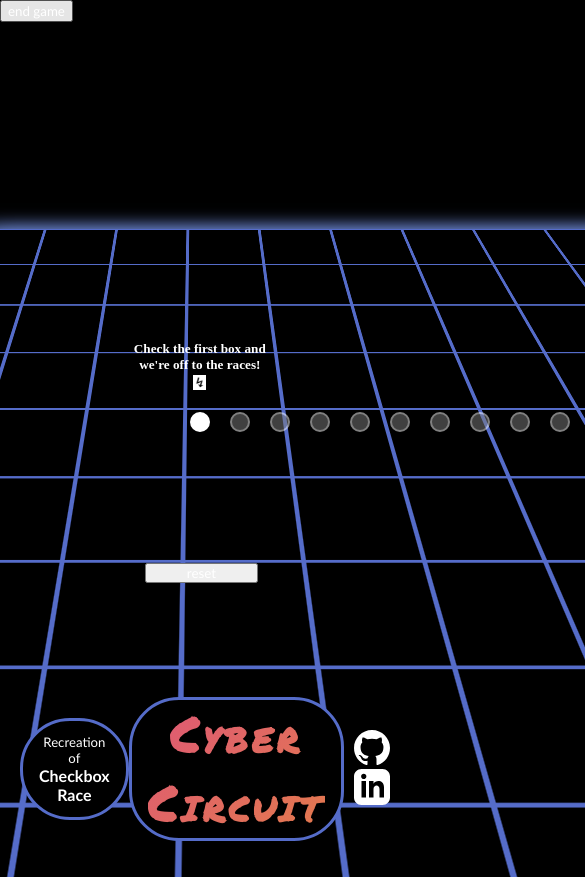
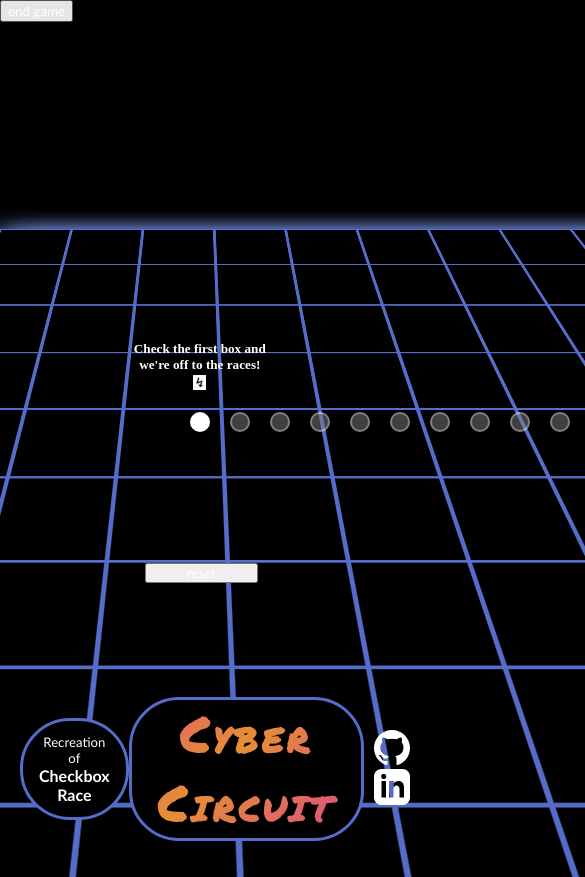
Before and after one commit to Its-A-Mia/SunsetSurfer, a React (Create React App) app: page / in a window 390 px wide. Shown: the top 877 px of the page, 585 px wide, since content can reach past the window. Built offline with nearby package versions, Linux system fonts and the light colour scheme.

Commit message:
added media query in js to ensure width of grid bg changes

```diff
--- a/src/App.js
+++ b/src/App.js
@@ -23,7 +23,18 @@ function App() {
   //Updates movement after page is re-rendered to ensure the currentKey state is updated before-hand
   useEffect(() => {
     const checkboxWrapper = document.querySelector('.checkboxes');
-    checkboxWrapper.style.transform = `translateX(${-21 * (currentKey - 1)}px)`; //moves checkboxes to the left when one is pressed
+    const gridBackground = document.querySelector('.bg-grid');
+
+    checkboxWrapper.style.transform = `translateX(${-40 * (currentKey - 1)}px)`; //moves checkboxes to the left when one is pressed
+
+    let gridXOffset = 390; //in px
+    const x = window.matchMedia('(max-width: 410px)');
+    if (x.matches) {
+      gridXOffset = 80;
+      gridBackground.style.width = `${4500}%`; //moves checkboxes to the left when one is pressed
+    }
+
+    gridBackground.style.transform = `rotateX(50deg) translateX(${-gridXOffset - 20 * (currentKey - 1)}px)`; //moves checkboxes to the left when one is pressed
 
     if (currentKey === 101 || checkpoint === 'gameReset') {
       //Enters this block once game is over--many components contain this check to ensure the end of game locks out player and shows final screen
--- a/src/components/Footer/Footer.css
+++ b/src/components/Footer/Footer.css
@@ -27,12 +27,20 @@ footer {
 }
 
 #game-title {
-  --background-gradient: linear-gradient(135deg, rgba(221, 81, 126, 1) 0%, rgba(230, 142, 53, 1) 100%);
+  --background-gradient: linear-gradient(
+    135deg,
+    rgba(221, 81, 126, 1) 0%,
+    rgba(230, 142, 53, 1) 16.7%,
+    rgba(221, 81, 126, 1) 33%,
+    rgba(230, 142, 53, 1) 50%,
+    rgba(221, 81, 126, 1) 66%,
+    rgba(230, 142, 53, 1) 100%
+  );
   background-image: var(--background-gradient);
-  background-size: 240%;
+  background-size: 500%;
   -webkit-text-fill-color: transparent;
   transition: transform 200ms;
-  animation: textRipple 1.5s ease-in-out infinite alternate;
+  animation: textRipple 3s ease-in-out infinite alternate;
 }
 
 .footer-item-bg {
--- a/src/index.css
+++ b/src/index.css
@@ -22,6 +22,7 @@ body {
 
 h1 {
   margin: 0;
+  padding: 0 10px;
   font-family: 'Permanent Marker', cursive;
   font-size: 4.5rem;
   font-variant: small-caps;
@@ -69,7 +70,7 @@ a:hover {
   box-shadow: 0 -10px 50px #7a98ed;
   background-size: 100px 100px;
   transform: rotateX(50deg) translateX(-10%);
-
+  transition: transform ease-out 100ms;
   background-image: linear-gradient(to right, #556cc9 4px, transparent 1px),
     linear-gradient(to bottom, #556cc9 3px, transparent 1px);
   /* animation: move-grid-bg 5s ease-in-out infinite alternate; */
```
